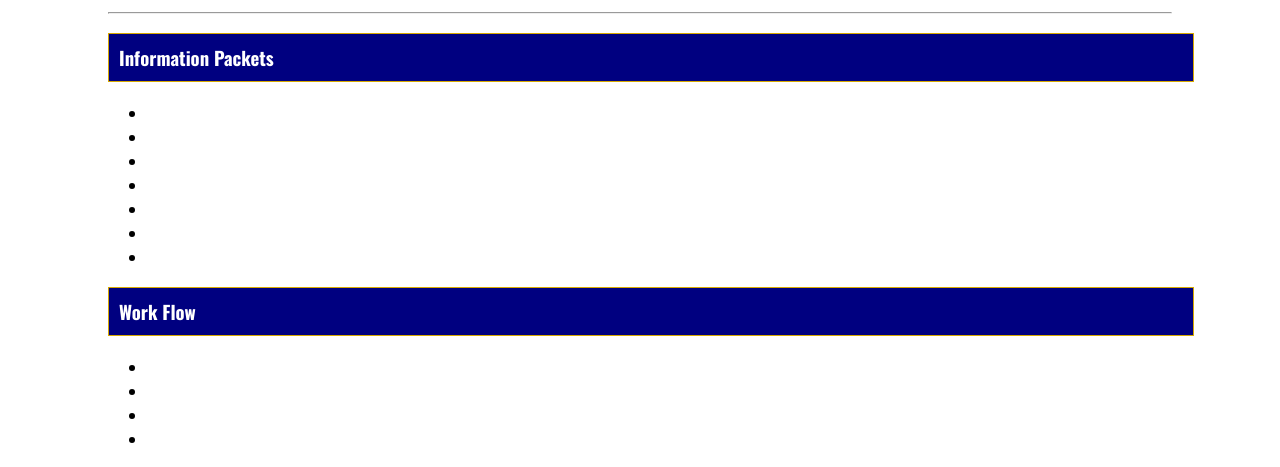
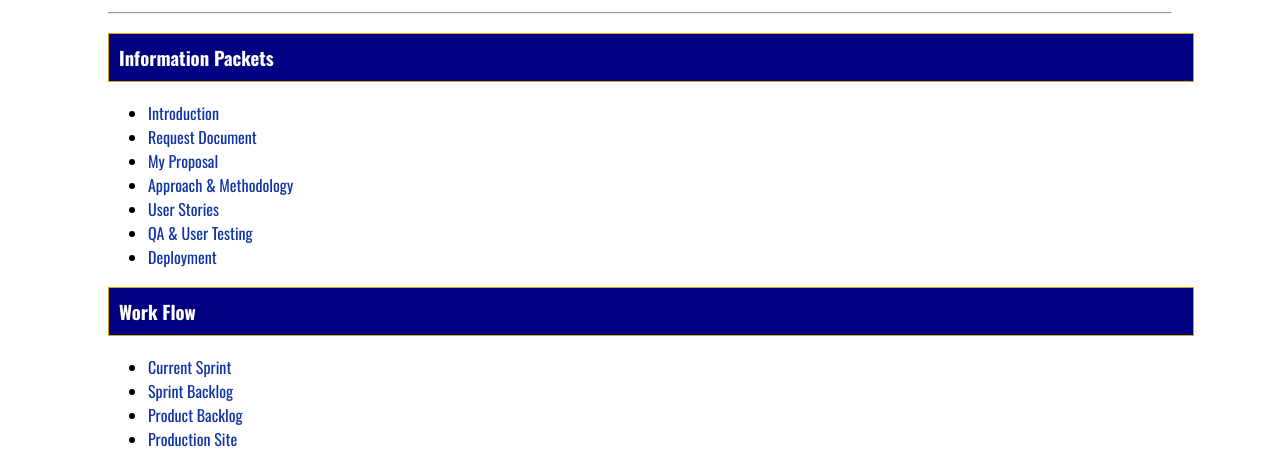
Before and after one commit to nationisrael099/nation-of-israel, a plain HTML site: page index.html in a window 1280 px wide. Shown: the part 290-757 px from the top of the page. Drawn offline with nearby package versions, Linux system fonts and the light colour scheme.

```diff
--- a/theme.css
+++ b/theme.css
@@ -55,7 +55,7 @@
 /* Link styles */
 a {
     text-decoration: none;
-    color: #fff;
+    color: #1034a6;
 }
 /* Color of links already visited. */
 a:visited  {
```
Also changed, not shown: theme.js (+4 -5 lines), 1 other file.
